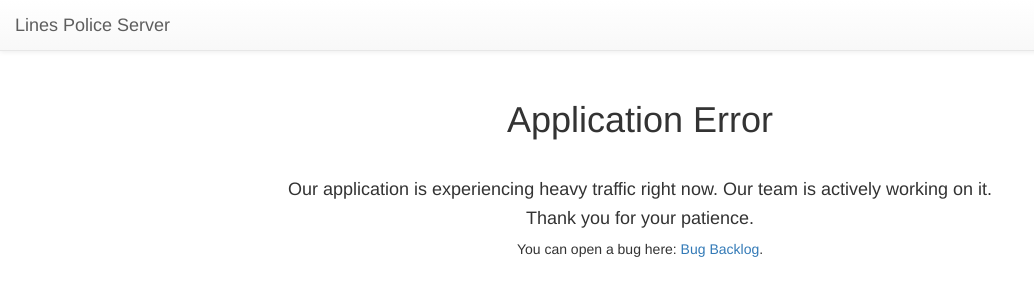
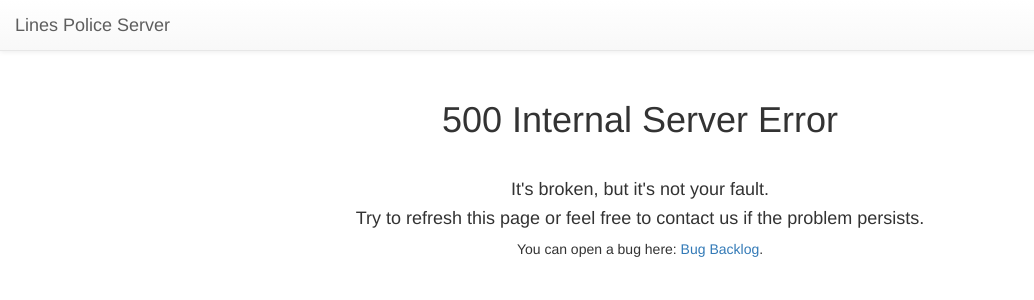
Before and after one commit to Linesmerrill/police-cad-error-pages, a Jekyll site: the page built from docs/default.md, in a window 1280 px wide. Shown: the top 300 px of the page, without its empty margins (0-1034 px from the left). Built offline with Jekyll 4.4.1, drawn with Linux system fonts in a browser that asks for light colours.

Commit message:
update default error page

```diff
--- a/docs/_layouts/default.html
+++ b/docs/_layouts/default.html
@@ -58,10 +58,10 @@
     <br/>
     <br/>
     <div style="text-align: center;">
-        <h1 class="page-not-found-header">Application Error</h1>
+        <h1 class="page-not-found-header">500 Internal Server Error</h1>
         <br/>
-        <h4>Our application is experiencing heavy traffic right now. Our team is actively working on it.</h4>
-        <h4>Thank you for your patience.</h4>
+        <h4>It's broken, but it's not your fault.</h4>
+        <h4>Try to refresh this page or feel free to contact us if the problem persists.</h4>
         <p>You can open a bug here: <a href="https://github.com/Linesmerrill/police-cad/issues/new/choose">Bug Backlog</a>.</p>
     </div>
 </body>
```
